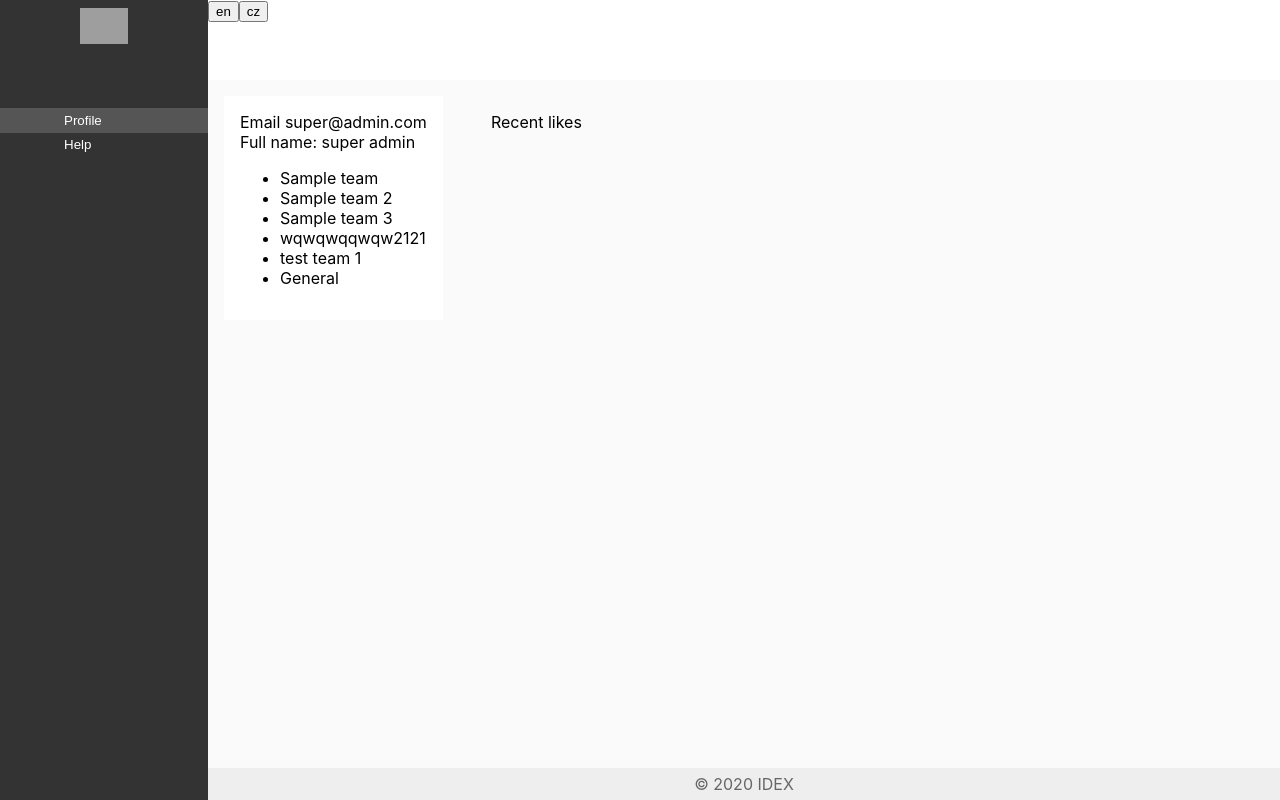
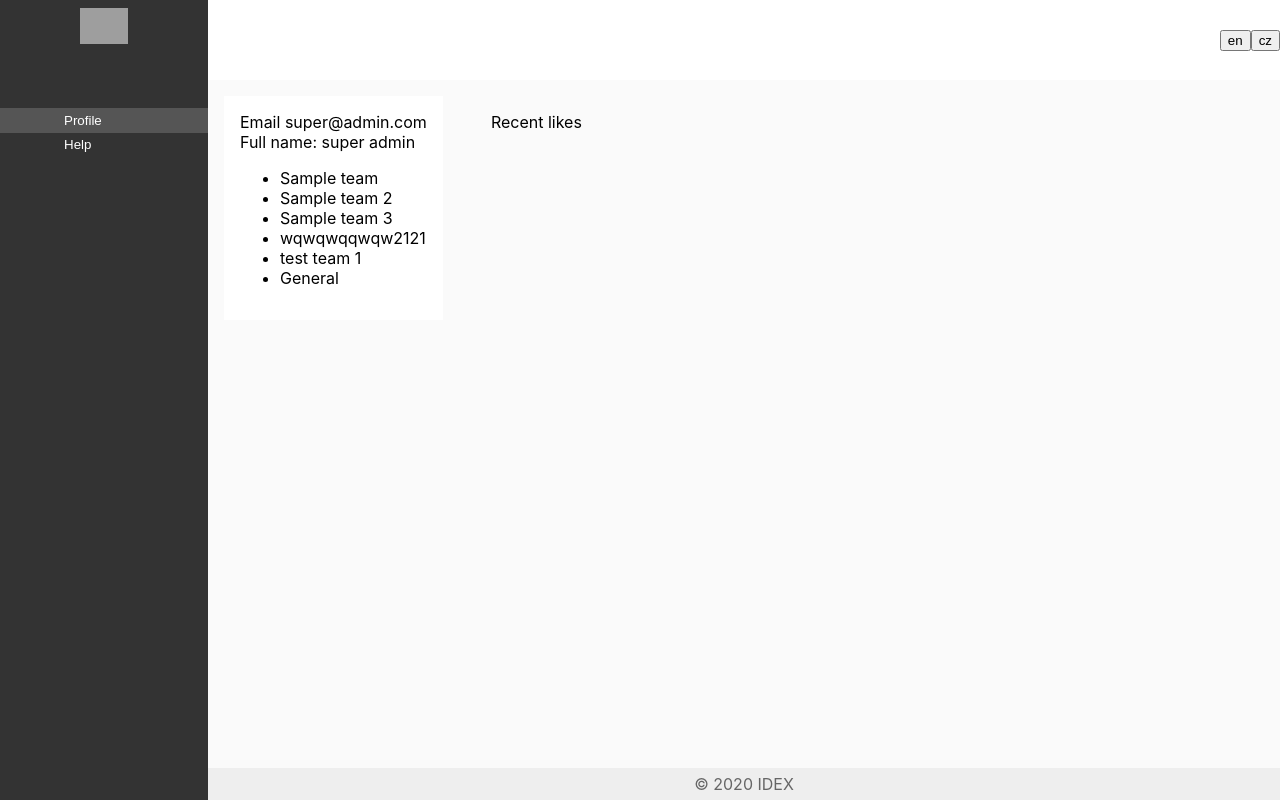
Before and after one commit to darthdeus/idex-challenge, a React (Create React App) app: page / in a window 1280 px wide. Built offline with nearby package versions, Linux system fonts and the light colour scheme; grey boxes are pictures that could not be loaded.

Commit message:
Add some styling for header

```diff
--- /dev/null
+++ b/src/components/Header.css
@@ -0,0 +1,6 @@
+.right-header {
+  display: flex;
+  justify-content: flex-end;
+  align-items: center;
+  height: 100%;
+}
--- a/src/components/Header.js
+++ b/src/components/Header.js
@@ -2,12 +2,16 @@ import React from "react";
 import { useDispatch } from "react-redux";
 import { setLanguage } from "../features/i18n";
 
+import "./Header.css";
+
 export default function Header() {
   const dispatch = useDispatch();
   return (
-    <div>
-      <button onClick={() => dispatch(setLanguage("en"))}>en</button>
-      <button onClick={() => dispatch(setLanguage("cz"))}>cz</button>
+    <div className="right-header">
+      <div className="languages">
+        <button onClick={() => dispatch(setLanguage("en"))}>en</button>
+        <button onClick={() => dispatch(setLanguage("cz"))}>cz</button>
+      </div>
     </div>
   );
 }
```
